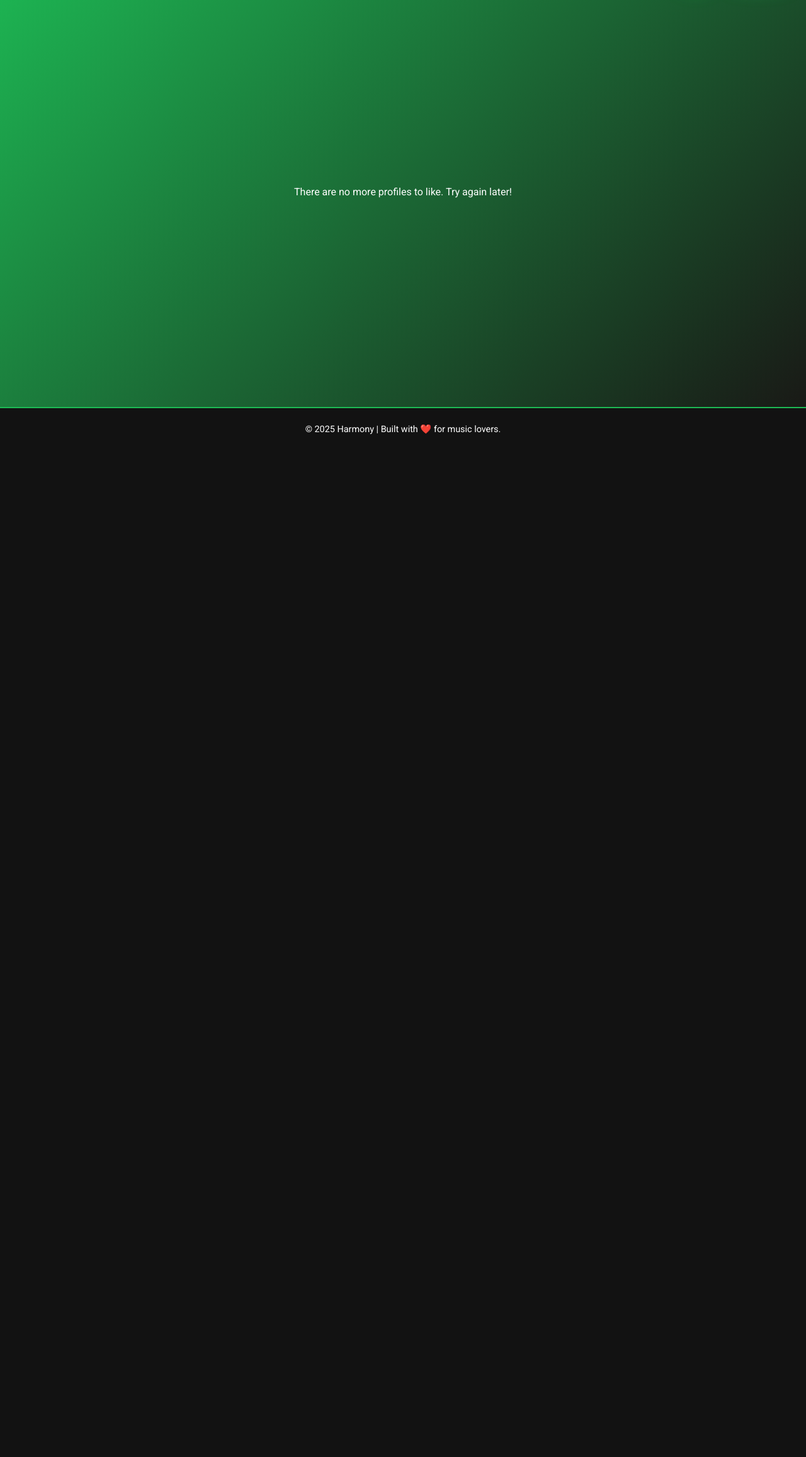
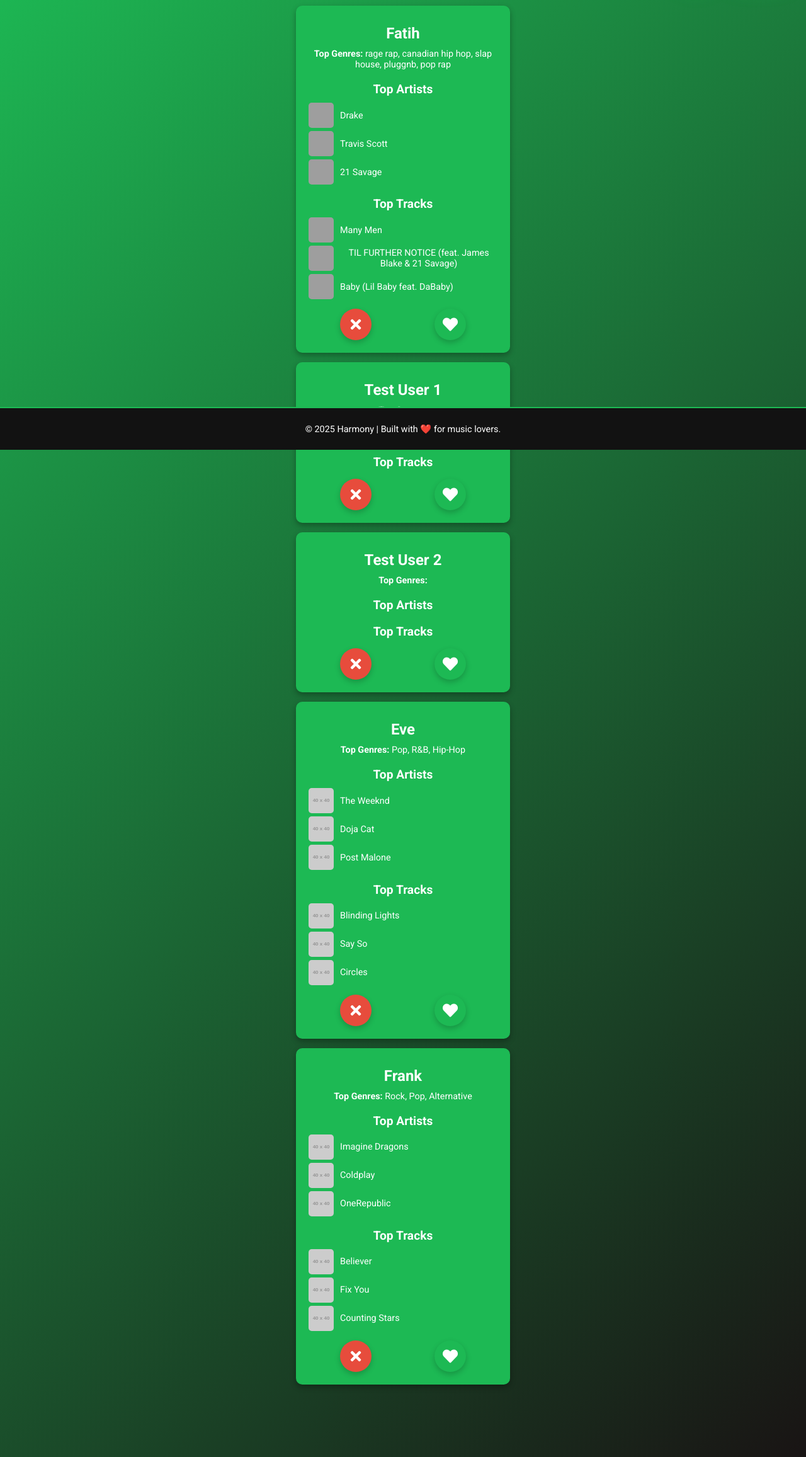
Before and after one commit to fatihcatalcam/Harmony, a Flask app: page /find-profiles in a window 1280 px wide. Shown: the part 86-2399 px from the top of the page at 63% size. Before the commit the page ends 775 px from the top, so only its background shows below. Run offline with Flask 3, Linux system fonts and the light colour scheme; a user stored in the database is signed in; data comes from the database, SQL or seed files in the repository; grey boxes labelled with a size stand in for pictures from a placeholder-image service; data that the repository does not hold is empty; some libraries are stand-ins or nearby versions; grey boxes are pictures that could not be loaded.

Commit message:
bug fixes and changes

```diff
--- a/app.py
+++ b/app.py
@@ -290,6 +290,7 @@
         user=user
     )
 
+
 @app.route('/api/get_profiles')
 def get_profiles():
     # Get the current logged-in user's ID from the session
--- a/static/js/find_match.js
+++ b/static/js/find_match.js
@@ -1,74 +1,72 @@
+// DOM Element Selections
+const profilesContainer = document.getElementById("profiles-container");
+let currentProfileIndex = 0; // To track the current profile
+let profiles = []; // Array to store profiles
+
+// Fetch Profiles and Initialize
 document.addEventListener("DOMContentLoaded", async () => {
-  loadProfilesToLike(); // Call the unified function for loading profiles
-});
+    try {
+        // Fetch profiles from the server
+        const response = await fetch("/api/get_profiles");
+        profiles = await response.json();
 
-async function loadProfilesToLike() {
-  const profilesContainer = document.getElementById("profiles-container");
-
-  try {
-      const response = await fetch("/api/get_profiles");
-      const profiles = await response.json();
-
-      if (!profiles || profiles.length === 0) {
+        if (profiles.length === 0) {
             profilesContainer.innerHTML = `
                 <p class="text-center text-gray-500">There are no more profiles to like. Try again later!</p>
             `;
             return;
         }
 
-      profilesContainer.innerHTML = ""; // Clear existing profiles
+        // Show the first profile
+        showProfile(currentProfileIndex);
+    } catch (error) {
+        console.error("Error loading profiles:", error);
+        profilesContainer.innerHTML = `
+            <p class="text-center text-gray-500">An error occurred while loading profiles. Please try again later!</p>
+        `;
+    }
+});
 
-      // Render each profile as a card
-      profiles.forEach((profile) => {
+// Function to Show a Single Profile
+function showProfile(index) {
+    profilesContainer.innerHTML = ""; // Clear previous profile
+
+    if (index >= profiles.length) {
+        profilesContainer.innerHTML = `
+            <p class="text-center text-gray-500">No more profiles to display!</p>
+        `;
+        return;
+    }
+
+    const profile = profiles[index];
     const profileCard = document.createElement("div");
     profileCard.className = "card";
 
     profileCard.innerHTML = `
         <h2>${profile.display_name}</h2>
+        <p><strong>Top Genres:</strong> ${profile.genres.join(", ")}</p>
         <div class="top-artists">
             <h3>Top Artists</h3>
-                  ${profile.top_artists.map(artist => `<p>${artist}</p>`).join("") || "<p>No top artists available.</p>"}
+            ${profile.top_artists.map(artist => `<p>${artist}</p>`).join("")}
         </div>
         <div class="top-tracks">
             <h3>Top Tracks</h3>
-                  ${profile.top_tracks.map(track => `<p>${track}</p>`).join("") || "<p>No top tracks available.</p>"}
+            ${profile.top_tracks.map(track => `<p>${track}</p>`).join("")}
         </div>
         <div class="actions">
-                  <button class="btn like-btn" data-id="${profile.id}">
+            <button class="btn like" onclick="likeProfile(${profile.id})">
                 <i class="fas fa-heart"></i> Like
             </button>
-                  <button class="btn pass-btn" data-id="${profile.id}">
+            <button class="btn pass" onclick="passProfile(${profile.id})">
                 <i class="fas fa-times"></i> Pass
             </button>
         </div>
     `;
 
     profilesContainer.appendChild(profileCard);
-      });
-
-      // Attach event listeners to the new buttons
-      document.querySelectorAll(".like-btn").forEach(button => {
-          button.addEventListener("click", () => {
-              const profileId = button.getAttribute("data-id");
-              likeProfile(profileId);
-          });
-      });
-
-      document.querySelectorAll(".pass-btn").forEach(button => {
-          button.addEventListener("click", () => {
-              const profileId = button.getAttribute("data-id");
-              passProfile(profileId);
-          });
-      });
-  } catch (error) {
-      console.error("Error loading profiles:", error);
-      profilesContainer.innerHTML = `
-          <p class="text-center text-gray-500">An error occurred while loading profiles. Please try again later!</p>
-      `;
-  }
 }
 
-// Like a Profile
+// Like Profile Functionality
 async function likeProfile(profileId) {
     try {
         const response = await fetch("/api/like_profile", {
@@ -78,25 +76,26 @@
         });
 
         const result = await response.json();
-
         if (result.message === "It's a match!") {
             alert("You've got a match! 🎉");
-      } else if (result.message === "Profile liked!") {
+        } else {
             alert("Profile liked!");
-      } else {
-          console.warn(result.error || "Unexpected response.");
         }
 
-      // Reload profiles after liking
-      loadProfilesToLike();
+        // Show the next profile
+        currentProfileIndex++;
+        showProfile(currentProfileIndex);
     } catch (error) {
         console.error("Error liking profile:", error);
-      alert("An error occurred while liking the profile. Please try again.");
+        alert("An error occurred. Please try again.");
     }
 }
 
-// Pass a Profile
+// Pass Profile Functionality
 function passProfile(profileId) {
-  // Optionally, implement pass API logic here
-  loadProfilesToLike(); // Reload profiles after passing
+    alert(`You passed on profile ID: ${profileId}`);
+
+    // Show the next profile
+    currentProfileIndex++;
+    showProfile(currentProfileIndex);
 }
--- a/templates/index.html
+++ b/templates/index.html
@@ -130,7 +130,7 @@
         <p>© 2025 Harmony | Built with ❤️ for music lovers. <a href="#">Learn More</a></p>
     </footer>
 
-    <script src="/static/js/index.js"></script>
+    <script src="/static/js/app.js"></script>
 
 
 </body>
```
Also changed, not shown: static/css/styles.css (+22 -17 lines). Lines whose indentation alone changed are shown as unchanged.
